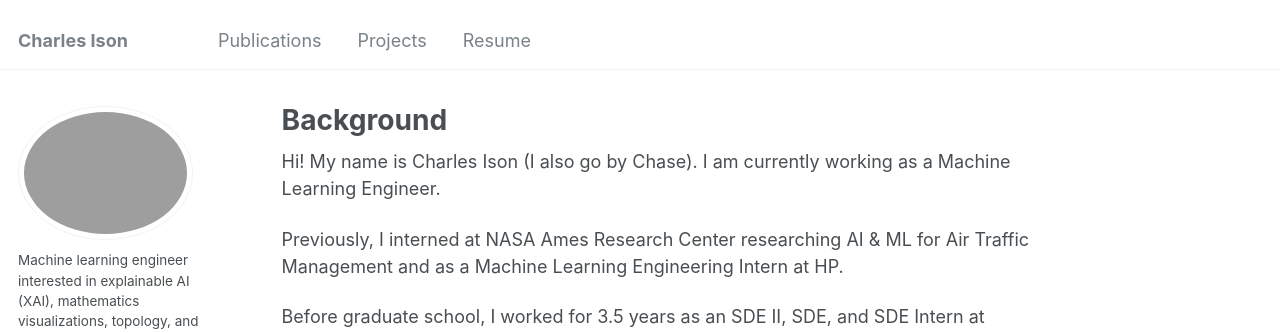
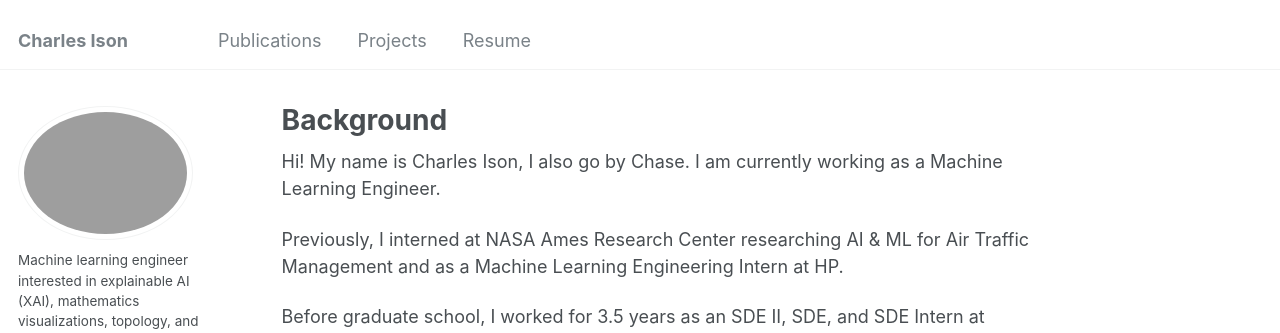
Before and after one commit to charles-ison/charles-ison.github.io, a Jekyll site: the page built from _pages/about.md, in a window 1280 px wide and 900 px high. Shown: the top 333 px of the window. Built offline with Jekyll 4.4.1, drawn with Linux system fonts in a browser that asks for light colours.

```diff
--- a/_pages/about.md
+++ b/_pages/about.md
@@ -7,7 +7,7 @@ redirect_from:
   - /about.html
 ---
 
-Hi! My name is Charles Ison (I also go by Chase). I am currently working as a Machine Learning Engineer.
+Hi! My name is Charles Ison, I also go by Chase. I am currently working as a Machine Learning Engineer.
 
 Previously, I interned at NASA Ames Research Center researching AI & ML for Air Traffic Management and as a Machine Learning Engineering Intern at HP.
 
```
